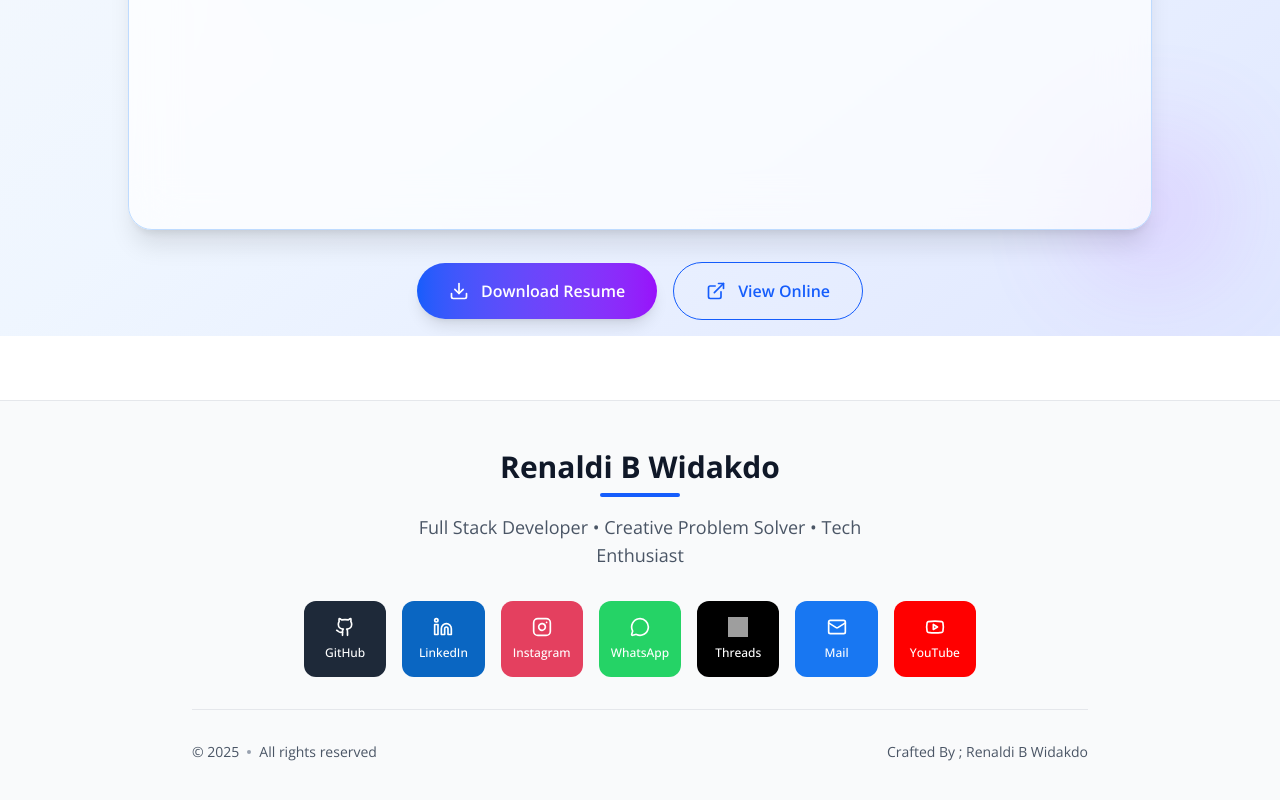
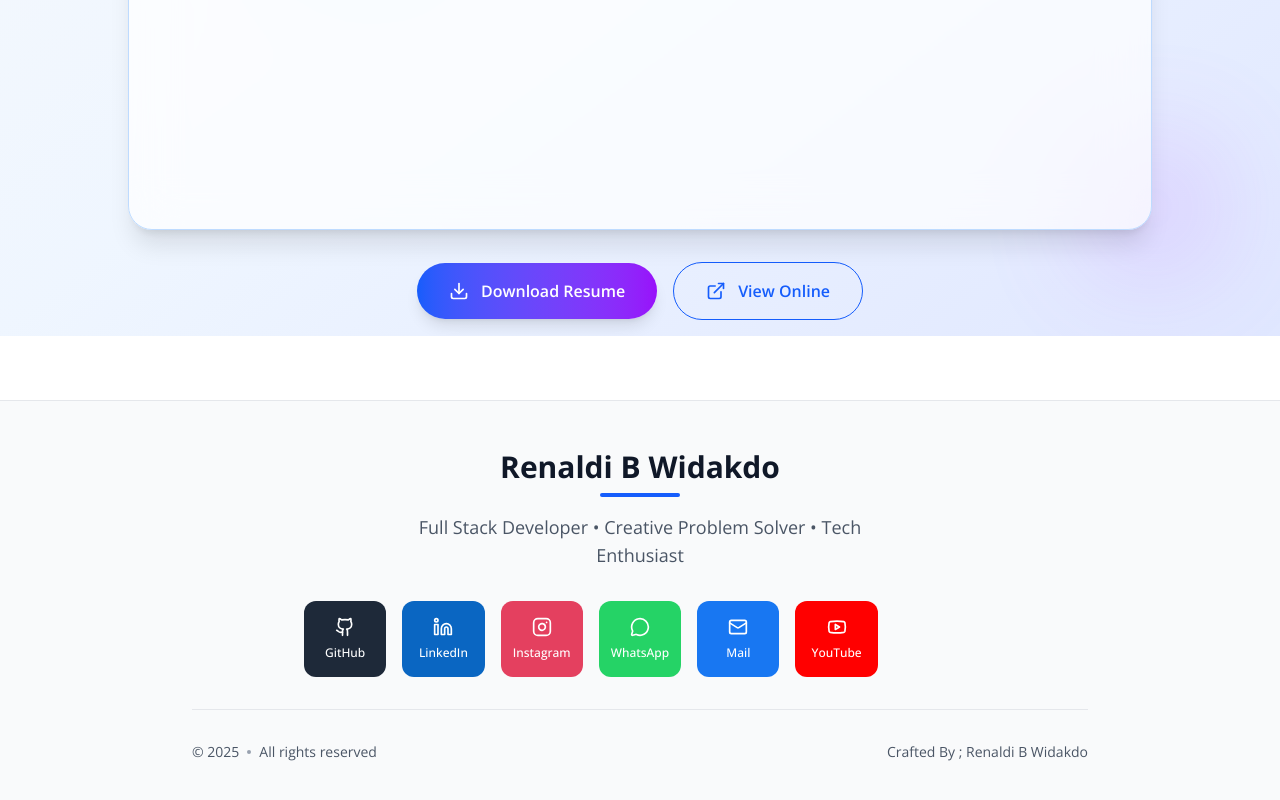
Before and after one commit to aldi1995/renaldi-portfolios, a React (Vite) app: page /resume in a window 1280 px wide. Shown: the part 693-1493 px from the top of the page. Built offline with nearby package versions, Linux system fonts and the light colour scheme; grey boxes are pictures that could not be loaded.

Commit message:
Update Footer.jsx

```diff
--- a/src/Footer/Footer.jsx
+++ b/src/Footer/Footer.jsx
@@ -37,12 +37,6 @@ const Footer = () => {
       label: "WhatsApp",
       link: "https://wa.me/6285156928164",
       bg: "bg-[#25D366]",
-    },
-    {
-      icon: <img src="/threads.svg" alt="Threads" className="w-5 h-5" />,
-      label: "Threads",
-      link: "https://www.threads.net/@renaldibagus95",
-      bg: "bg-black",
     },
     {
       icon: <Mail className="w-5 h-5" />,
```
